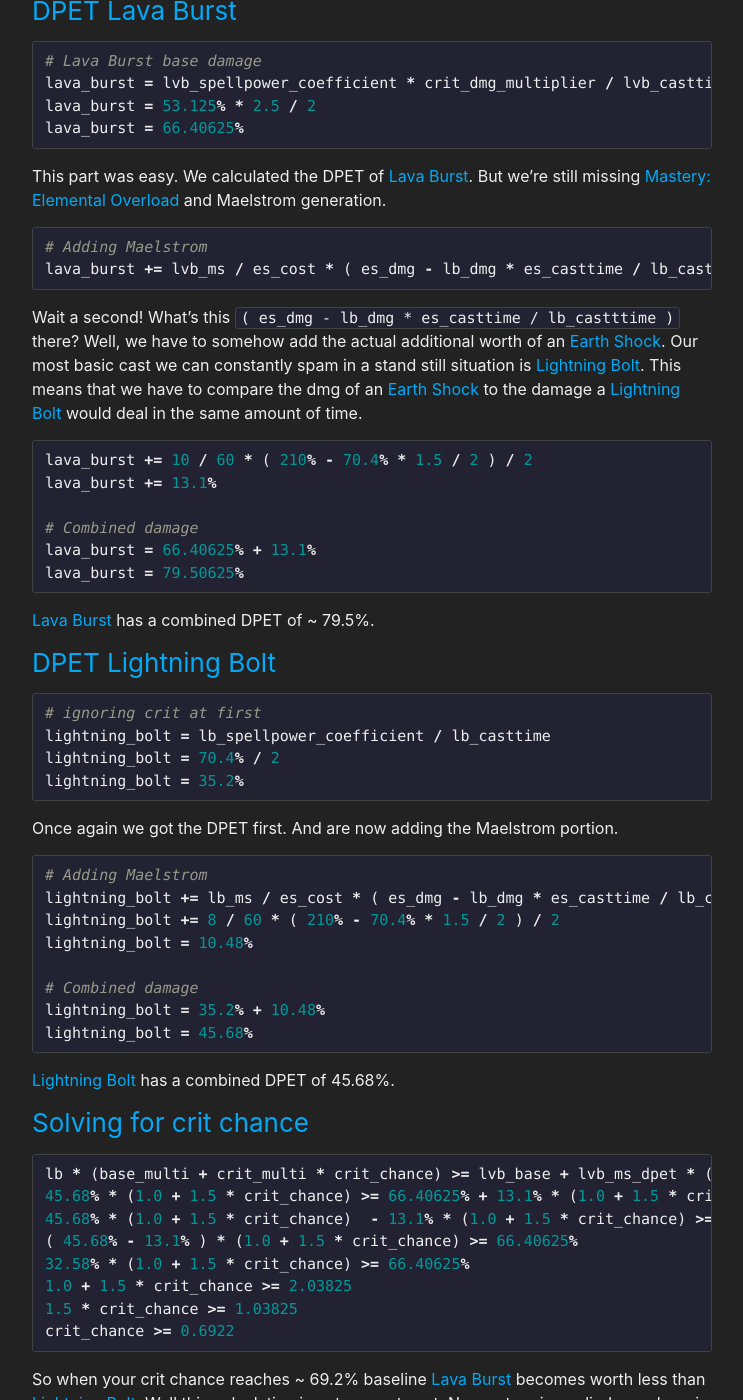
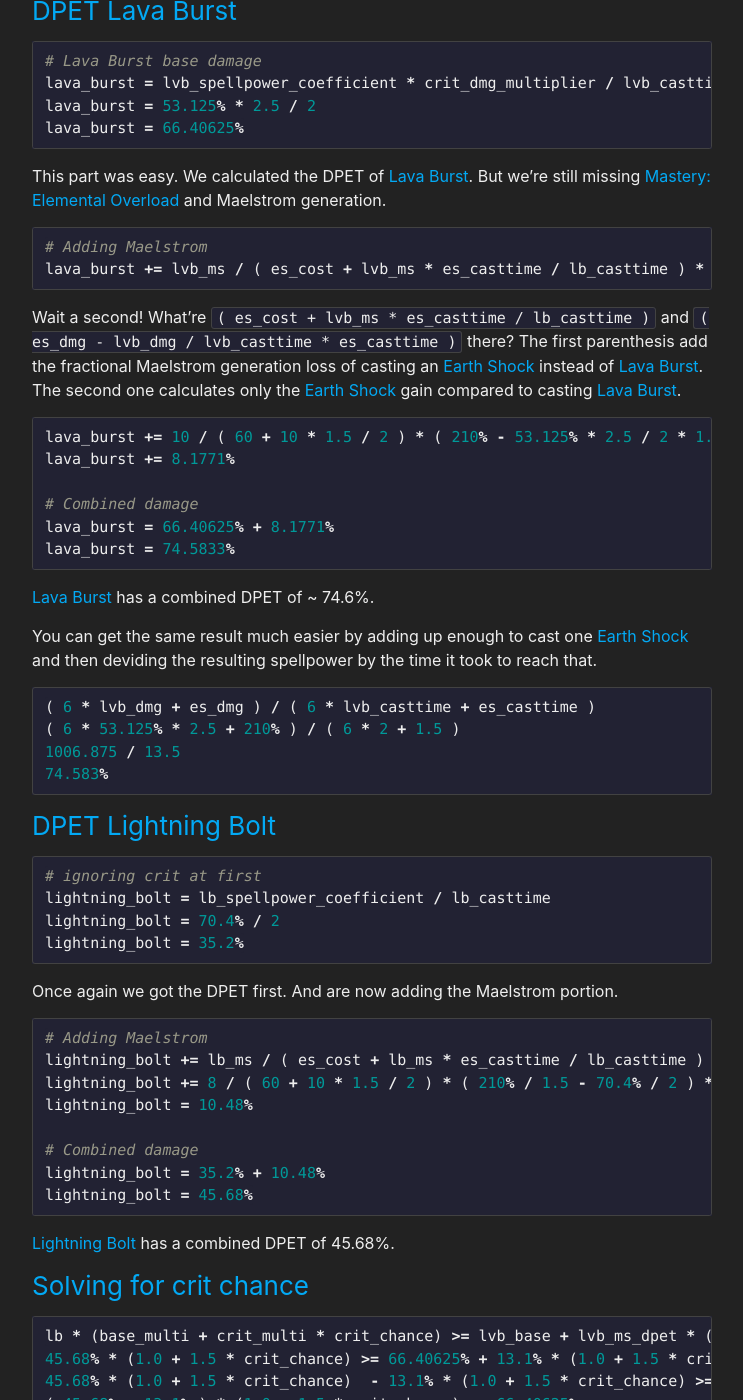
Before and after one commit to stormearthandlava/stormearthandlava.github.io, a Jekyll site: the page built from blog/_posts/2018-12-27-spell-comparisons.md, in a window 1280 px wide and 1400 px high, scrolled down 1344 px. Shown: the whole window, without its empty margins (268-1011 px from the left). Built offline with Jekyll 4.4.1, drawn with Linux system fonts in a browser that asks for light colours; a script that is not in the unit is left out.

Commit message:
update lvb calc section

````diff
--- a/blog/_posts/2018-12-27-spell-comparisons.md
+++ b/blog/_posts/2018-12-27-spell-comparisons.md
@@ -69,24 +69,32 @@ But we're still missing {{ site.data.spell.mastery }} and Maelstrom generation.
 
 ```python
 # Adding Maelstrom
-lava_burst += lvb_ms / es_cost * ( es_dmg - lb_dmg * es_casttime / lb_castttime )  / lvb_casttime
+lava_burst += lvb_ms / ( es_cost + lvb_ms * es_casttime / lb_casttime ) * ( es_dmg - lvb_dmg / lvb_casttime * es_casttime ) / lvb_casttime
 ```
 
-Wait a second! What's this `( es_dmg - lb_dmg * es_casttime / lb_castttime )` there?
-Well, we have to somehow add the actual additional worth of an {{ site.data.spell.es }}.
-Our most basic cast we can constantly spam in a stand still situation is {{ site.data.spell.lb }}.
-This means that we have to compare the dmg of an {{ site.data.spell.es }} to the damage a {{ site.data.spell.lb }} would deal in the same amount of time.
+Wait a second! What're `( es_cost + lvb_ms * es_casttime / lb_casttime )` and `( es_dmg - lvb_dmg / lvb_casttime * es_casttime )` there?
+The first parenthesis add the fractional Maelstrom generation loss of casting an {{ site.data.spell.es }} instead of {{ site.data.spell.lvb }}.
+The second one calculates only the {{ site.data.spell.es }} gain compared to casting {{ site.data.spell.lvb }}.
 
 ```python
-lava_burst += 10 / 60 * ( 210% - 70.4% * 1.5 / 2 ) / 2
-lava_burst += 13.1%
+lava_burst += 10 / ( 60 + 10 * 1.5 / 2 ) * ( 210% - 53.125% * 2.5 / 2 * 1.5 ) / 2
+lava_burst += 8.1771%
 
 # Combined damage
-lava_burst = 66.40625% + 13.1%
-lava_burst = 79.50625%
+lava_burst = 66.40625% + 8.1771%
+lava_burst = 74.5833%
 ```
 
-{{ site.data.spell.lvb }} has a combined DPET of ~ 79.5%.
+{{ site.data.spell.lvb }} has a combined DPET of ~ 74.6%.
+
+You can get the same result much easier by adding up enough {{ site.data.spell.LvB }} to cast one {{ site.data.spell.es }} and then deviding the resulting spellpower by the time it took to reach that.
+
+```python
+( 6 * lvb_dmg + es_dmg ) / ( 6 * lvb_casttime + es_casttime )
+( 6 * 53.125% * 2.5 + 210% ) / ( 6 * 2 + 1.5 )
+1006.875 / 13.5
+74.583%
+```
 
 
 ### DPET Lightning Bolt
@@ -102,8 +110,8 @@ Once again we got the DPET first. And are now adding the Maelstrom portion.
 
 ```python
 # Adding Maelstrom
-lightning_bolt += lb_ms / es_cost * ( es_dmg - lb_dmg * es_casttime / lb_castttime ) / lb_casttime
-lightning_bolt += 8 / 60 * ( 210% - 70.4% * 1.5 / 2 ) / 2
+lightning_bolt += lb_ms / ( es_cost + lb_ms * es_casttime / lb_casttime ) * ( es_dmg / es_casttime - lb_dmg / lb_casttime ) * es_casttime / lb_casttime
+lightning_bolt += 8 / ( 60 + 10 * 1.5 / 2 ) * ( 210% / 1.5 - 70.4% / 2 ) * 1.5 / 2
 lightning_bolt = 10.48%
 
 # Combined damage
````
